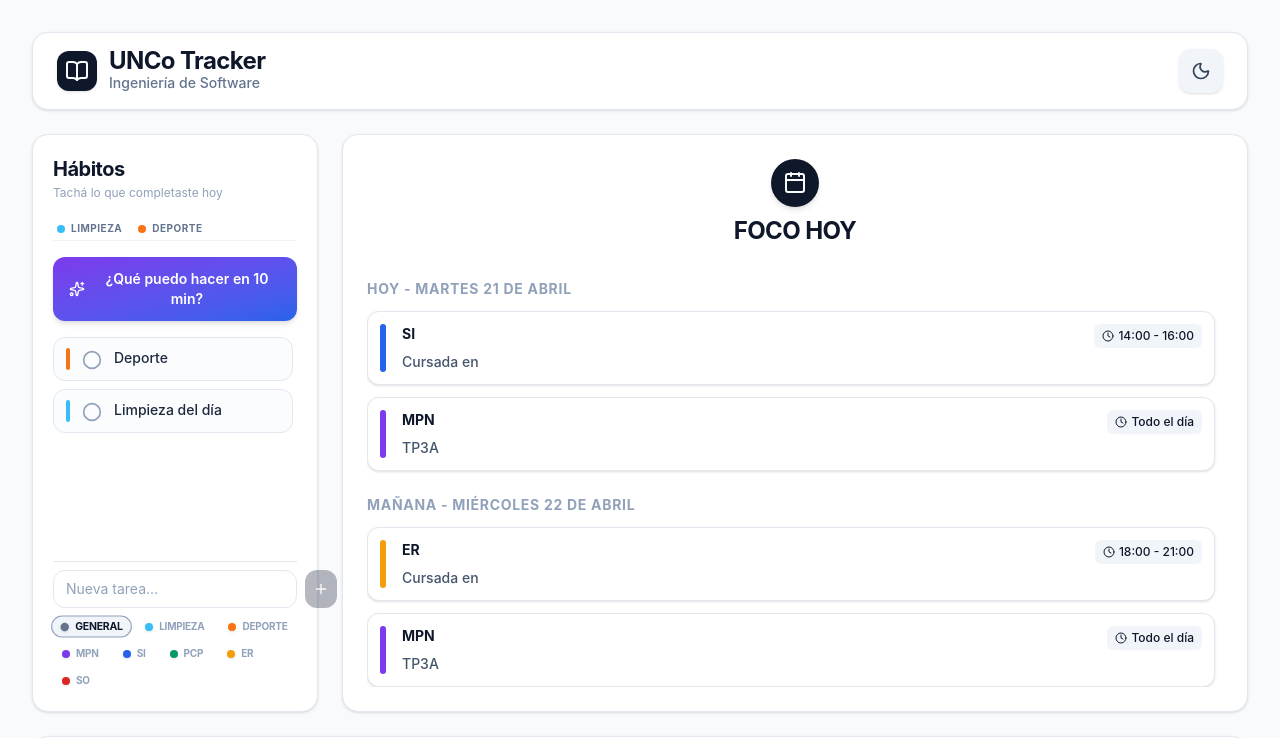
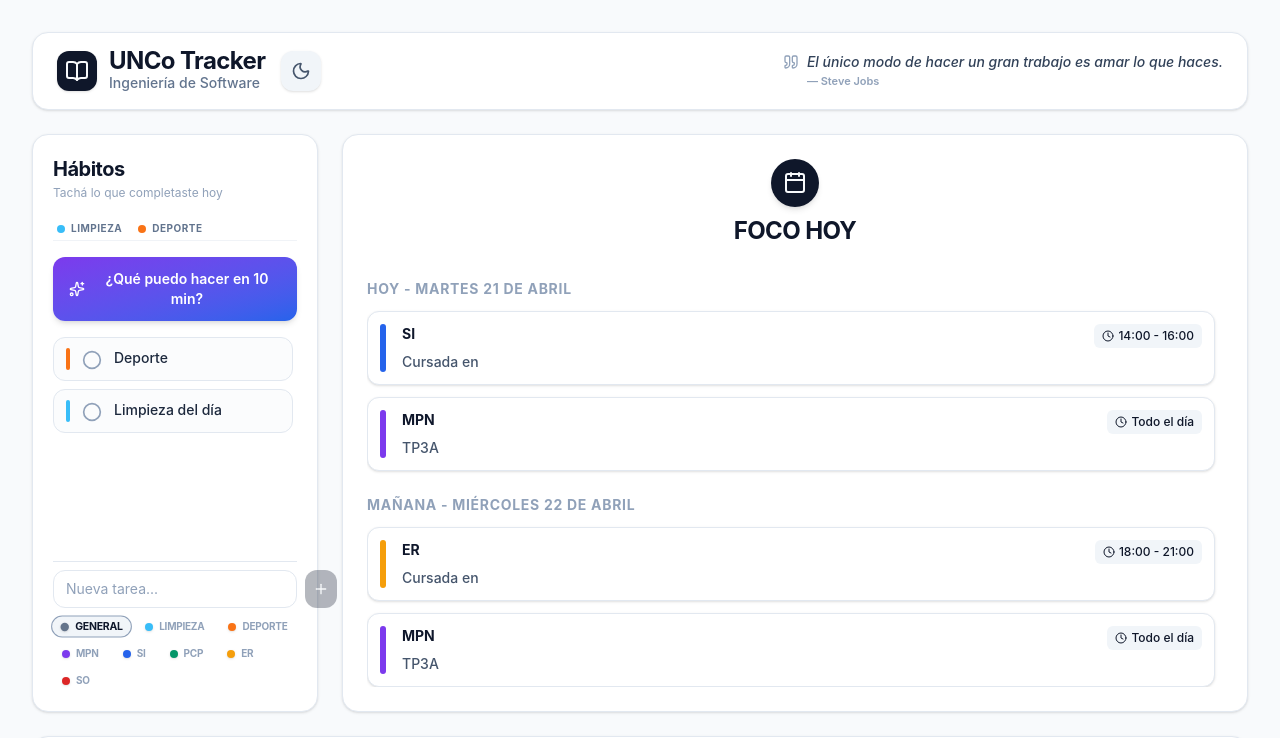
Before and after one commit to ulisesoliva17/Mi-Organizacion.unco, a React (Vite) app: page / in a window 1280 px wide. Shown: the top 738 px of the page. Built offline with nearby package versions, Linux system fonts and the light colour scheme.

Commit message:
Navbar layout fix and daily quotes sync

```diff
--- a/src/App.jsx
+++ b/src/App.jsx
@@ -5,6 +5,7 @@ import MonthlyCalendar from './components/MonthlyCalendar';
 import HabitsTracker from './components/HabitsTracker';
 import TaskEditModal from './components/TaskEditModal';
 import { Moon, Sun, BookOpen } from 'lucide-react';
+import DailyQuote from './components/DailyQuote';
 
 function App() {
   const { data, darkMode, toggleDarkMode, toggleHabit, addHabit, addGeneratedTask, removeHabit, updateHito, deleteHito, addManualTask } = useAppStore();
@@ -30,8 +31,10 @@ function App() {
       <div className="max-w-[1600px] mx-auto space-y-4 md:space-y-6">
 
         {/* Header */}
-        <header className="flex justify-between items-center glass-card px-4 py-3 md:px-6 md:py-4">
-          <div className="flex items-center gap-2 md:gap-3">
+        <header className="flex items-center justify-between gap-3 glass-card px-4 py-3 md:px-6 md:py-4">
+
+          {/* LEFT: icon + title + dark-mode toggle */}
+          <div className="flex items-center gap-2 md:gap-3 shrink-0">
             <div className="p-1.5 md:p-2 bg-foreground text-background rounded-xl shadow-sm">
               <BookOpen className="w-5 h-5 md:w-6 md:h-6" />
             </div>
@@ -39,16 +42,30 @@ function App() {
               <h1 className="text-lg md:text-2xl font-bold tracking-tight leading-none">UNCo Tracker</h1>
               <p className="text-[10px] md:text-sm text-slate-500 font-medium">Ingeniería de Software</p>
             </div>
+            <button
+              onClick={toggleDarkMode}
+              className="ml-1 p-2 md:p-2.5 rounded-xl bg-slate-100 dark:bg-slate-800 hover:bg-slate-200 dark:hover:bg-slate-700 transition-colors shadow-sm"
+              aria-label="Toggle Dark Mode"
+            >
+              {darkMode ? <Sun className="w-4 h-4 md:w-5 md:h-5 text-amber-500" /> : <Moon className="w-4 h-4 md:w-5 md:h-5 text-slate-600 dark:text-slate-300" />}
+            </button>
           </div>
 
-          <button
-            onClick={toggleDarkMode}
-            className="p-2 md:p-3 rounded-xl bg-slate-100 dark:bg-slate-800 hover:bg-slate-200 dark:hover:bg-slate-700 transition-colors shadow-sm"
-            aria-label="Toggle Dark Mode"
-          >
-            {darkMode ? <Sun className="w-5 h-5 text-amber-500" /> : <Moon className="w-5 h-5 text-slate-700" />}
-          </button>
+          {/* RIGHT: rotating daily quote */}
+          <div className="hidden sm:flex items-center justify-end flex-1 min-w-0">
+            <DailyQuote />
+          </div>
+
+          {/* Mobile: quote below header row (own line) */}
+          <div className="sm:hidden absolute left-0 right-0 top-full mt-1 px-4">
+            {/* intentionally empty — quote shown in a banner below on mobile */}
+          </div>
         </header>
+
+        {/* Mobile daily quote banner */}
+        <div className="sm:hidden glass-card px-4 py-2.5">
+          <DailyQuote />
+        </div>
 
         {/* Layout Grid - Stacks on mobile, Grid on large screens */}
         <div className="flex flex-col gap-4 md:gap-6 lg:grid lg:grid-cols-12">
--- /dev/null
+++ b/src/components/DailyQuote.jsx
@@ -0,0 +1,78 @@
+import { useMemo } from 'react';
+import { getDayOfYear } from 'date-fns';
+import { Quote } from 'lucide-react';
+
+// ─── Quote pool ──────────────────────────────────────────────────────────────
+// ~equal thirds: motivational | philosophical | Christian/Catholic reflection
+const QUOTES = [
+  // ── Motivacionales ──
+  { text: "El éxito es la suma de pequeños esfuerzos repetidos día tras día.", author: "Robert Collier" },
+  { text: "No cuentes los días; haz que los días cuenten.", author: "Muhammad Ali" },
+  { text: "La disciplina es el puente entre metas y logros.", author: "Jim Rohn" },
+  { text: "Primero forma el hábito, luego el hábito te forma a ti.", author: "Jim Ryun" },
+  { text: "Un día a la vez. Un paso a la vez.", author: "Proverbio popular" },
+  { text: "El único modo de hacer un gran trabajo es amar lo que haces.", author: "Steve Jobs" },
+  { text: "No esperes el momento perfecto; toma el momento y hazlo perfecto.", author: "Zoey Sayward" },
+  { text: "Cada amanecer es una nueva oportunidad para cambiar tu historia.", author: "Anónimo" },
+  { text: "La excelencia no es un acto, sino un hábito.", author: "Aristóteles" },
+  { text: "Cae siete veces, levántate ocho.", author: "Proverbio japonés" },
+
+  // ── Filosóficas / Reflexivas ──
+  { text: "Conocerse a uno mismo es el comienzo de toda sabiduría.", author: "Aristóteles" },
+  { text: "La mayor gloria de vivir no está en no caer, sino en levantarse cada vez que caemos.", author: "Nelson Mandela" },
+  { text: "Somos lo que hacemos repetidamente.", author: "Aristóteles" },
+  { text: "La vida no se mide por los momentos que respiramos, sino por los que nos quitan el aliento.", author: "Maya Angelou" },
+  { text: "En medio de la dificultad reside la oportunidad.", author: "Albert Einstein" },
+  { text: "Lo que no me mata, me hace más fuerte.", author: "Friedrich Nietzsche" },
+  { text: "La educación es el arma más poderosa para cambiar el mundo.", author: "Nelson Mandela" },
+  { text: "El tiempo es el recurso más valioso que tenemos; no lo desperdicies.", author: "Theophrastus" },
+  { text: "La creatividad es inteligencia divirtiéndose.", author: "Albert Einstein" },
+  { text: "Actúa como si lo que haces marcara la diferencia. Lo hace.", author: "William James" },
+
+  // ── Reflexiones cristianas / católicas ──
+  { text: "Todo lo puedo en Cristo que me fortalece.", author: "Filipenses 4:13" },
+  { text: "La fe no hace las cosas fáciles; las hace posibles.", author: "Lucas 1:37" },
+  { text: "Encomienda al Señor tus obras y tus proyectos se realizarán.", author: "Proverbios 16:3" },
+  { text: "No temas, porque yo estoy contigo; no desmayes, porque yo soy tu Dios.", author: "Isaías 41:10" },
+  { text: "El que trabaja para el Señor nunca trabaja en vano.", author: "1 Corintios 15:58" },
+  { text: "La sabiduría que viene de arriba es primeramente pura, luego pacífica.", author: "Santiago 3:17" },
+  { text: "Ama al Señor tu Dios con todo tu corazón, toda tu mente y todas tus fuerzas.", author: "Marcos 12:30" },
+  { text: "Ora como si todo dependiera de Dios; trabaja como si todo dependiera de ti.", author: "San Ignacio de Loyola" },
+  { text: "Dios no llama a los capacitados, capacita a los llamados.", author: "San Pablo" },
+  { text: "Haz el bien a todos, y no te canses de hacerlo.", author: "Gálatas 6:9" },
+
+  // ── Extra variadas ──
+  { text: "El aprendizaje nunca agota la mente; la alimenta.", author: "Leonardo da Vinci" },
+  { text: "La paciencia es amarga, pero su fruto es dulce.", author: "Jean-Jacques Rousseau" },
+  { text: "Quien tiene un porqué para vivir puede soportar casi cualquier cómo.", author: "Friedrich Nietzsche" },
+  { text: "La gratitud convierte lo que tenemos en suficiente.", author: "Melody Beattie" },
+  { text: "Haz hoy lo que otros no quieren hacer; vive mañana como otros no pueden.", author: "Jerry Rice" },
+];
+
+// ─── Pick today's quote deterministically by day-of-year ──────────────────
+function getTodaysQuote() {
+  const dayIndex = getDayOfYear(new Date()) - 1; // 0-based
+  return QUOTES[dayIndex % QUOTES.length];
+}
+
+// ─── Component ──────────────────────────────────────────────────────────────
+export default function DailyQuote() {
+  const quote = useMemo(() => getTodaysQuote(), []);
+
+  return (
+    <div className="flex items-start gap-2 max-w-xs sm:max-w-sm md:max-w-md lg:max-w-lg xl:max-w-xl min-w-0">
+      <Quote
+        className="w-4 h-4 shrink-0 mt-0.5 text-slate-400 dark:text-slate-500"
+        strokeWidth={2}
+      />
+      <div className="min-w-0">
+        <p className="text-[11px] sm:text-xs md:text-sm leading-snug font-medium italic text-slate-700 dark:text-slate-300 line-clamp-2 md:line-clamp-none">
+          {quote.text}
+        </p>
+        <p className="text-[10px] sm:text-[11px] font-semibold text-slate-400 dark:text-slate-500 mt-0.5 truncate">
+          — {quote.author}
+        </p>
+      </div>
+    </div>
+  );
+}
```
